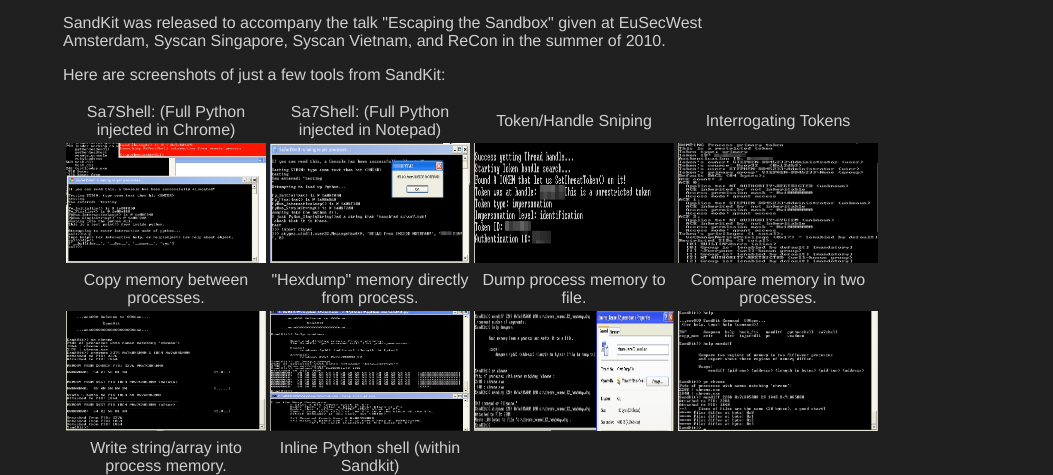
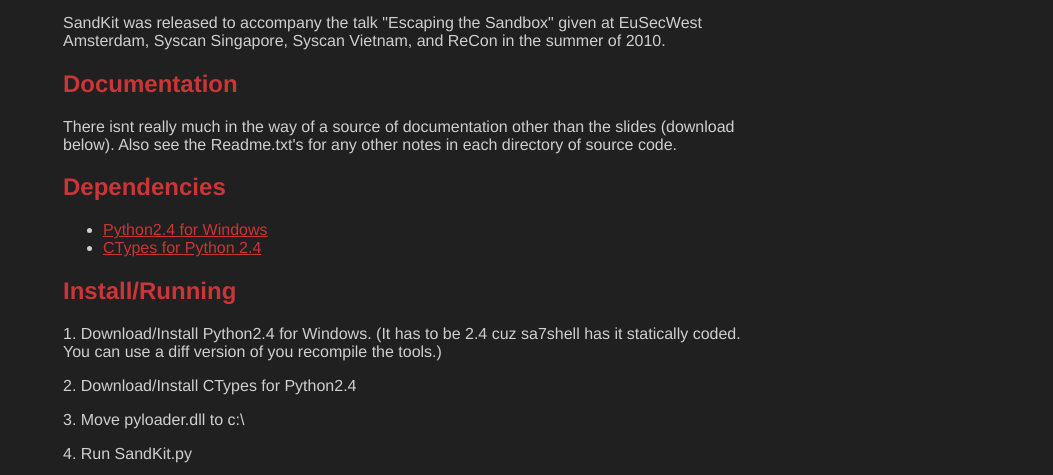
Before and after one commit to s7ephen/SandKit, a plain HTML site: page index.html in a window 1280 px wide. Shown: the part 306-781 px from the top of the page, without its empty margins (227-1280 px from the left). Drawn offline with Linux system fonts and the light colour scheme.

Commit message:
cosmetic changes

```diff
--- a/index.html
+++ b/index.html
@@ -57,7 +57,28 @@ font-style: italic;}
     <p>SandKit was released to accompany the talk "Escaping the Sandbox" given
 at EuSecWest Amsterdam, Syscan Singapore, Syscan Vietnam, and ReCon in the
 summer of 2010.</p>
-    <p>Here are screenshots of just a few tools from SandKit:<br/>
+  <h2>Documentation</h2>
+  <p> There isnt really much in the way of a source of documentation other than
+the slides (download below). Also see the Readme.txt's for any other notes in
+each directory of source code.
+  </p>
+
+  <h2>Dependencies</h2>
+  <ul>
+    <li><a href="http://www.python.org/download/releases/2.4/">Python2.4 for Windows</a></li>
+    <li><a href="http://sourceforge.net/projects/ctypes/files/ctypes/">CTypes for Python 2.4</a></li>
+  </ul>
+
+  <h2>Install/Running</h2>
+  <p>1. Download/Install Python2.4 for Windows. (It has to be 2.4 cuz sa7shell
+has it statically coded. You can use a diff version of you recompile the tools.)</p>
+  <p>2. Download/Install CTypes for Python2.4</p>
+  <p>3. Move pyloader.dll to c:\</p>
+  <p>4. Run SandKit.py</p>
+  <p> That should be it! </p>
+  <p>See below for download and manual build info.</p>
+  <h2>Screenshots:</h2>
+  <p>Here are screenshots of just a few tools from SandKit:<br/>
     <div align="center">
     <table border=0>
       <tr>
```
